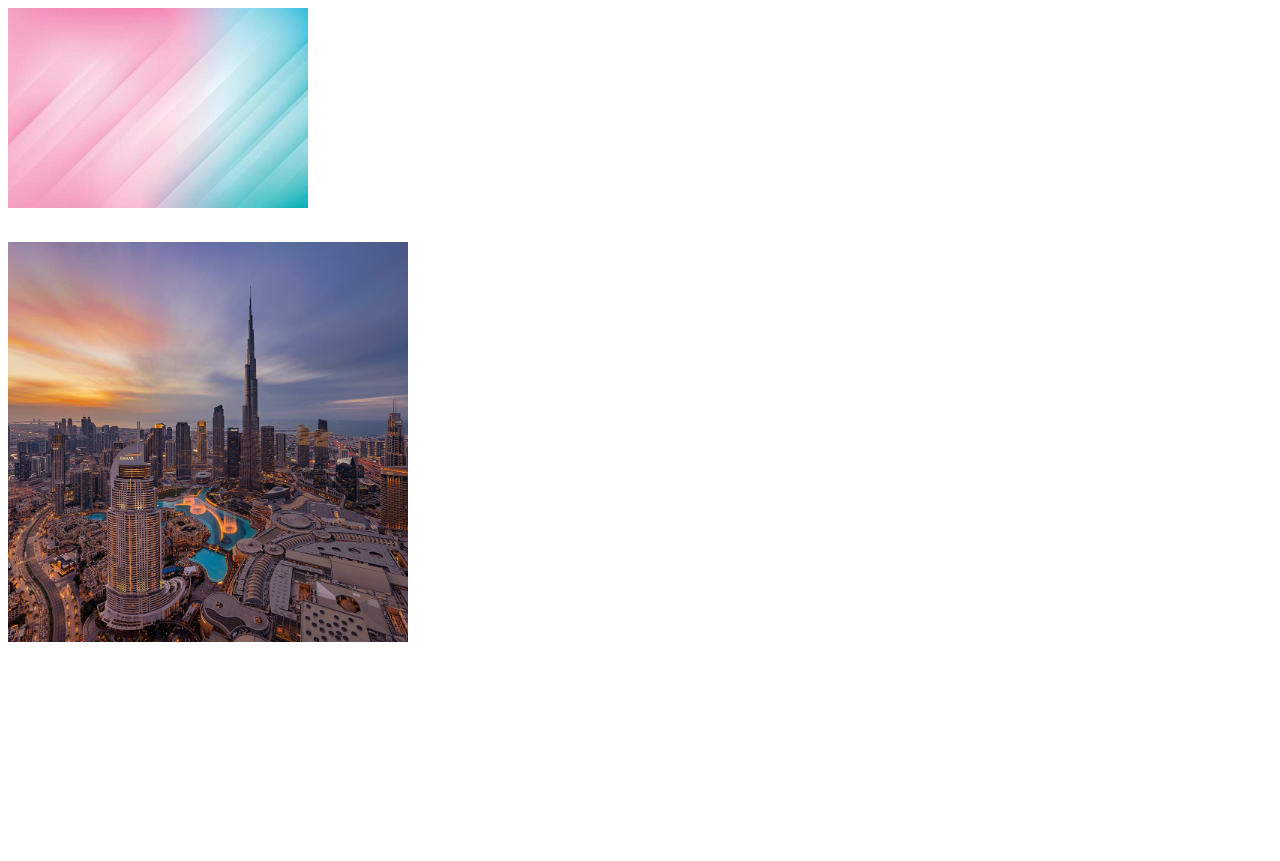
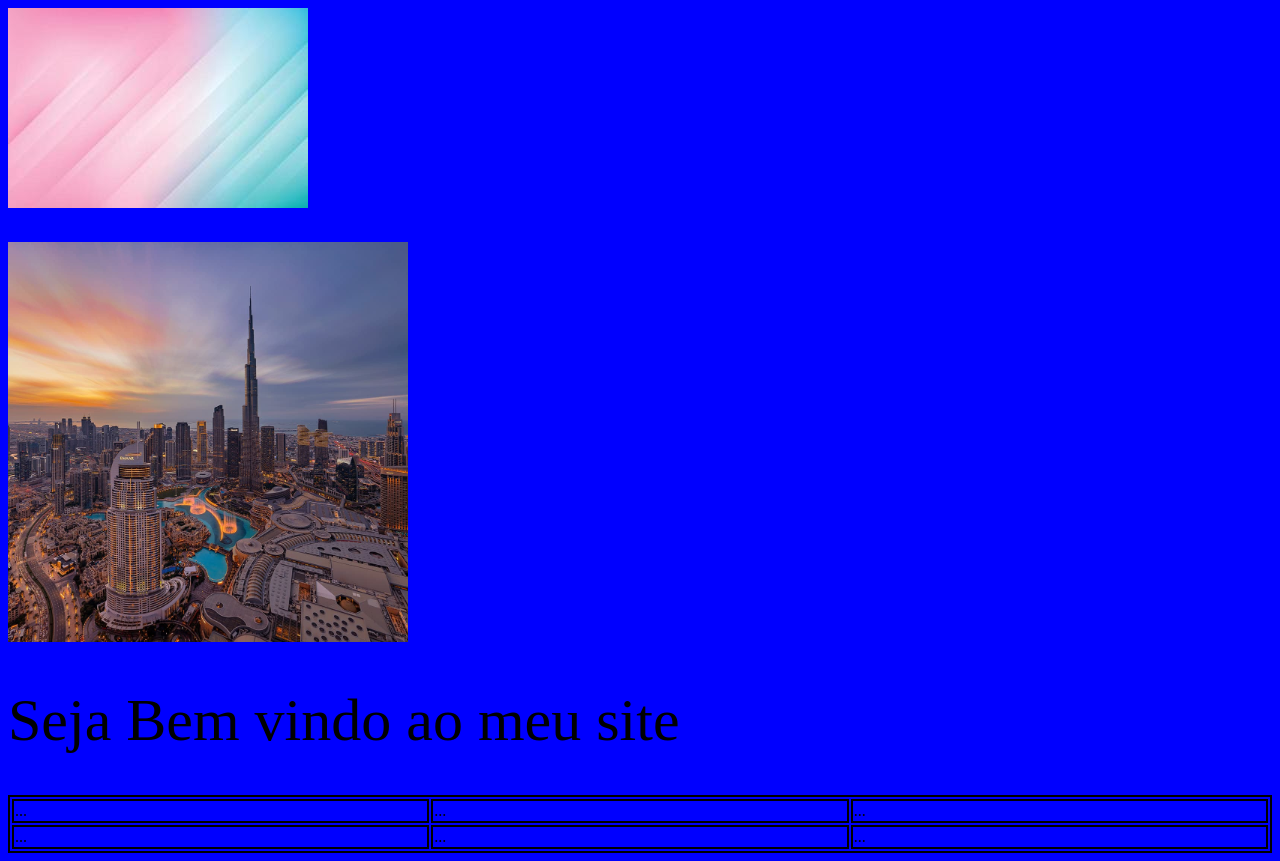
Before and after one commit to felipematosux/responsivityStudies, a plain HTML site: page index.html in a window 1280 px wide. Before the commit the page ends 800 px from the top, so only its background shows below. Drawn offline with Linux system fonts and the light colour scheme.

Commit message:
Added @media studies

```diff
--- a/assetts/style.css
+++ b/assetts/style.css
@@ -4,3 +4,57 @@
     object-fit:cover;
     margin-top:30px;
 }
+
+body {
+    background-color: green;
+}
+
+@media (min-width: 1000px) {
+    body {
+        background-color: blue;
+    }
+    h1 {
+        font-size: 60px;
+    }
+}
+
+@media (min-width:700px) and (max-width: 1000px) {
+    body {
+        background-color: purple;
+    }
+}
+@media (min-width:300px) and (max-width:700px) {
+    body {
+        background-color: aquamarine;
+    }
+}
+
+@media (max-width:300px) {
+    h1 {
+        font-size: 14px;
+    }
+}
+
+h1 {
+    font-size: 60px;
+    font-weight: normal;
+}
+
+@media only print {
+    h1 {
+        font-size: 40px;
+        font-weight: bold;
+    }
+}
+
+
+table, td {
+    border: 2px solid #000;
+
+}
+
+@media only print {
+    table, td {
+        border: none;
+    }
+}
--- a/index.html
+++ b/index.html
@@ -20,7 +20,23 @@
 
     <img src="assetts/images/dubai.jpg" id="dubai">
 
-    <!-- Imagens Responsivas -->
+    <!-- Estudos de @media -->
+
+    <h1>Seja Bem vindo ao meu site</h1>
+
+    <table width="100%">
+        <tr>
+            <td>...</td>
+            <td>...</td>
+            <td>...</td>
+        </tr>
+        <tr>
+            <td>...</td>
+            <td>...</td>
+            <td>...</td>
+        </tr>
+
+    </table>
 
 
 
```
